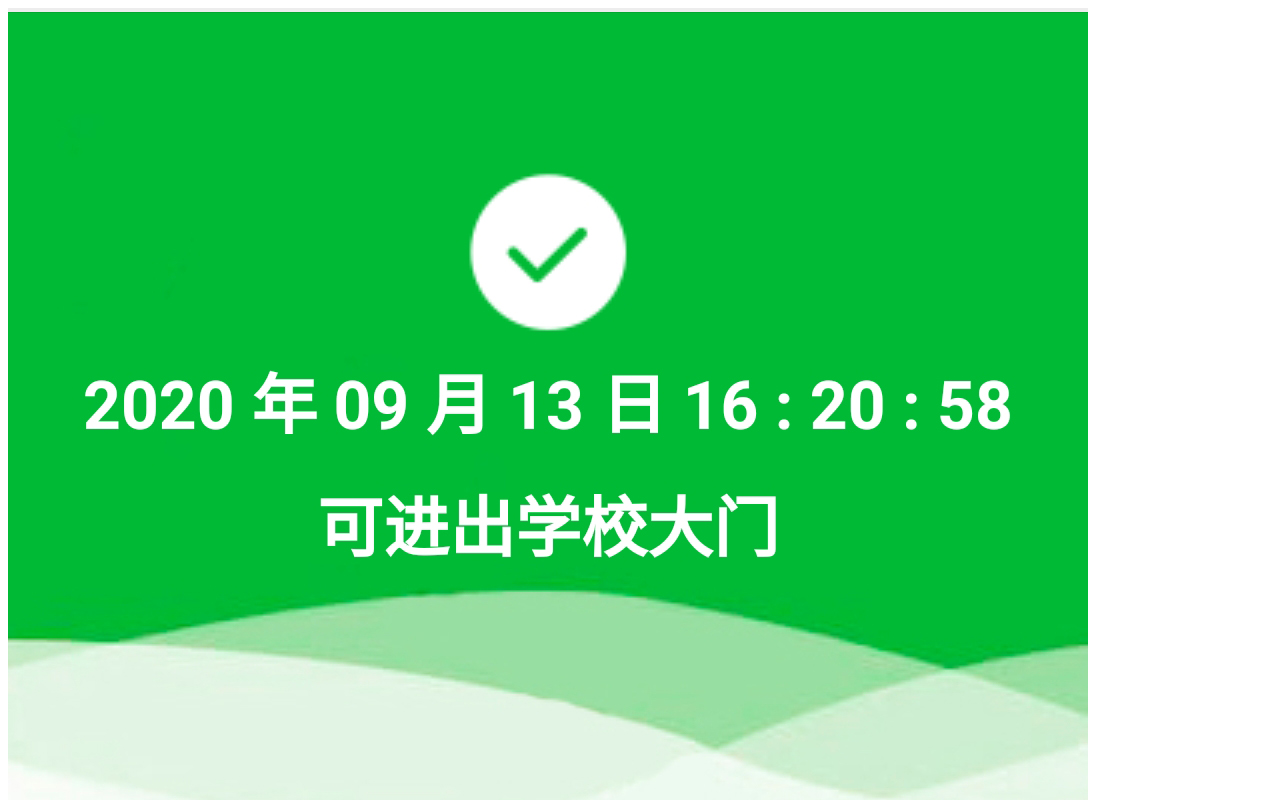
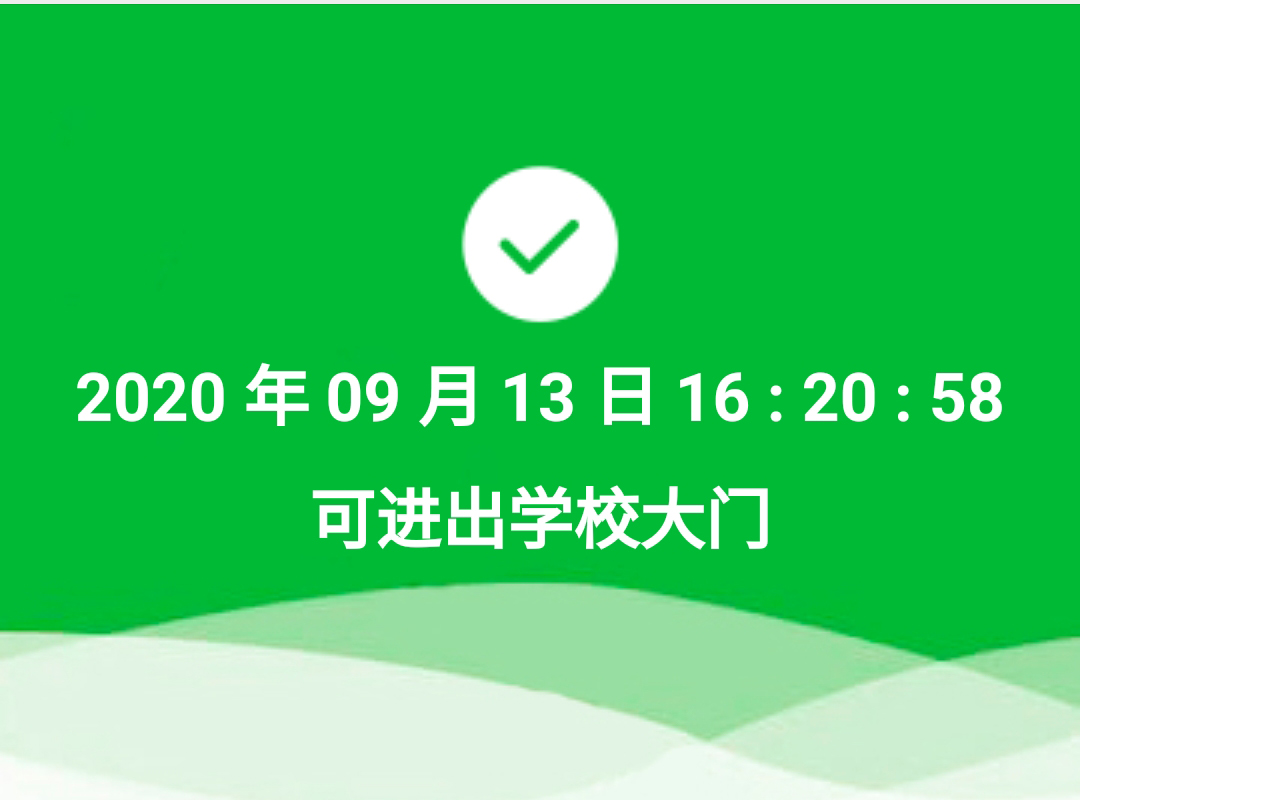
Before and after one commit to WalkingPineapple/HH, a plain HTML site: page index_img.html in a window 1280 px wide. Shown: the top 800 px of the page. Drawn offline with Linux system fonts and the light colour scheme.

Commit message:
margin_padding

```diff
--- a/index_img.html
+++ b/index_img.html
@@ -3,6 +3,12 @@
 	<head>
 		<meta charset="utf-8">
 		<title>红河学院疫情防控信息上报</title>
+		<style type="text/css">
+			body{
+				margin: 0;
+				padding: 0;
+			}
+		</style>
 	</head>
 	<body>
 		<div id="app">
```
